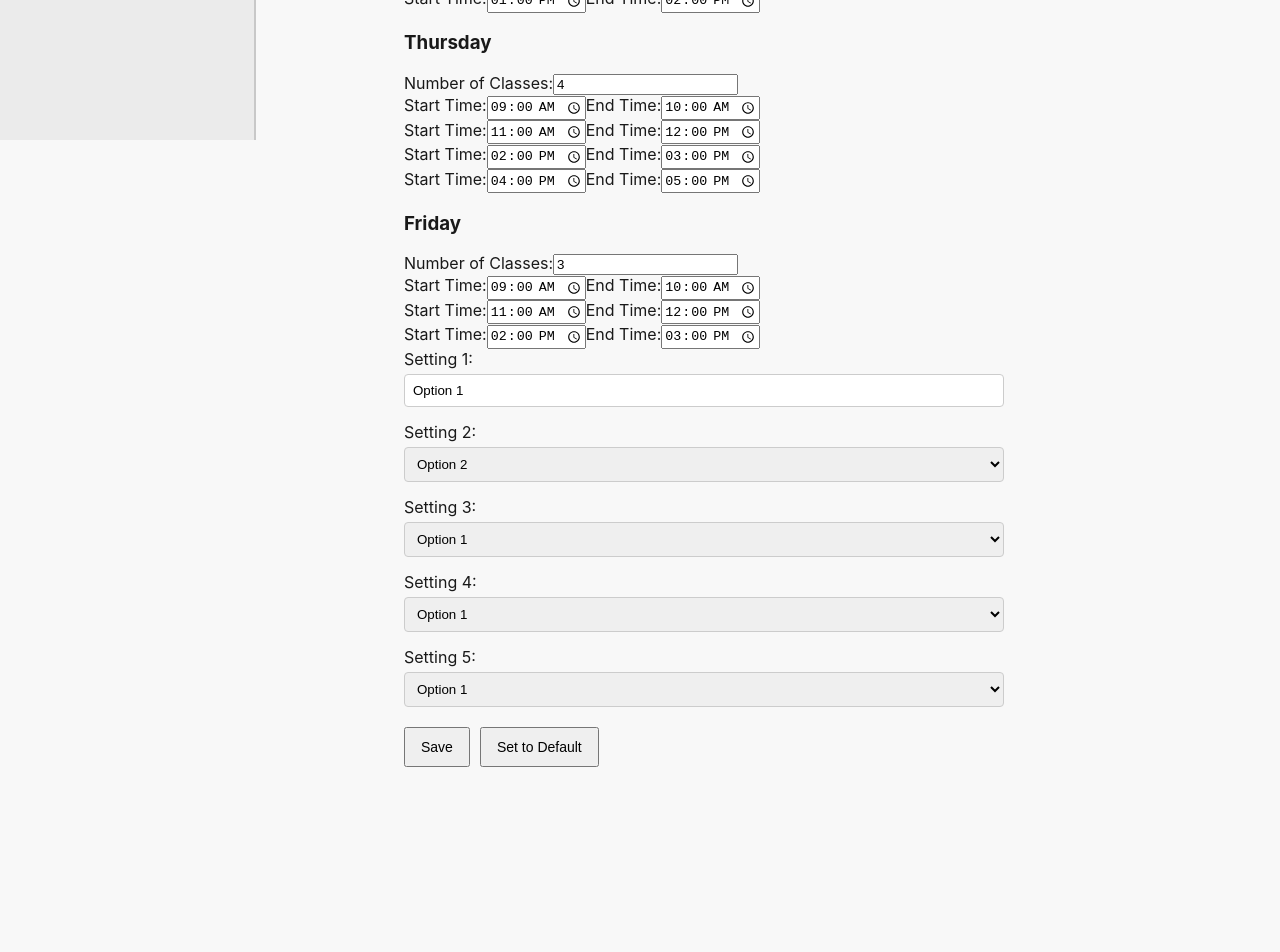
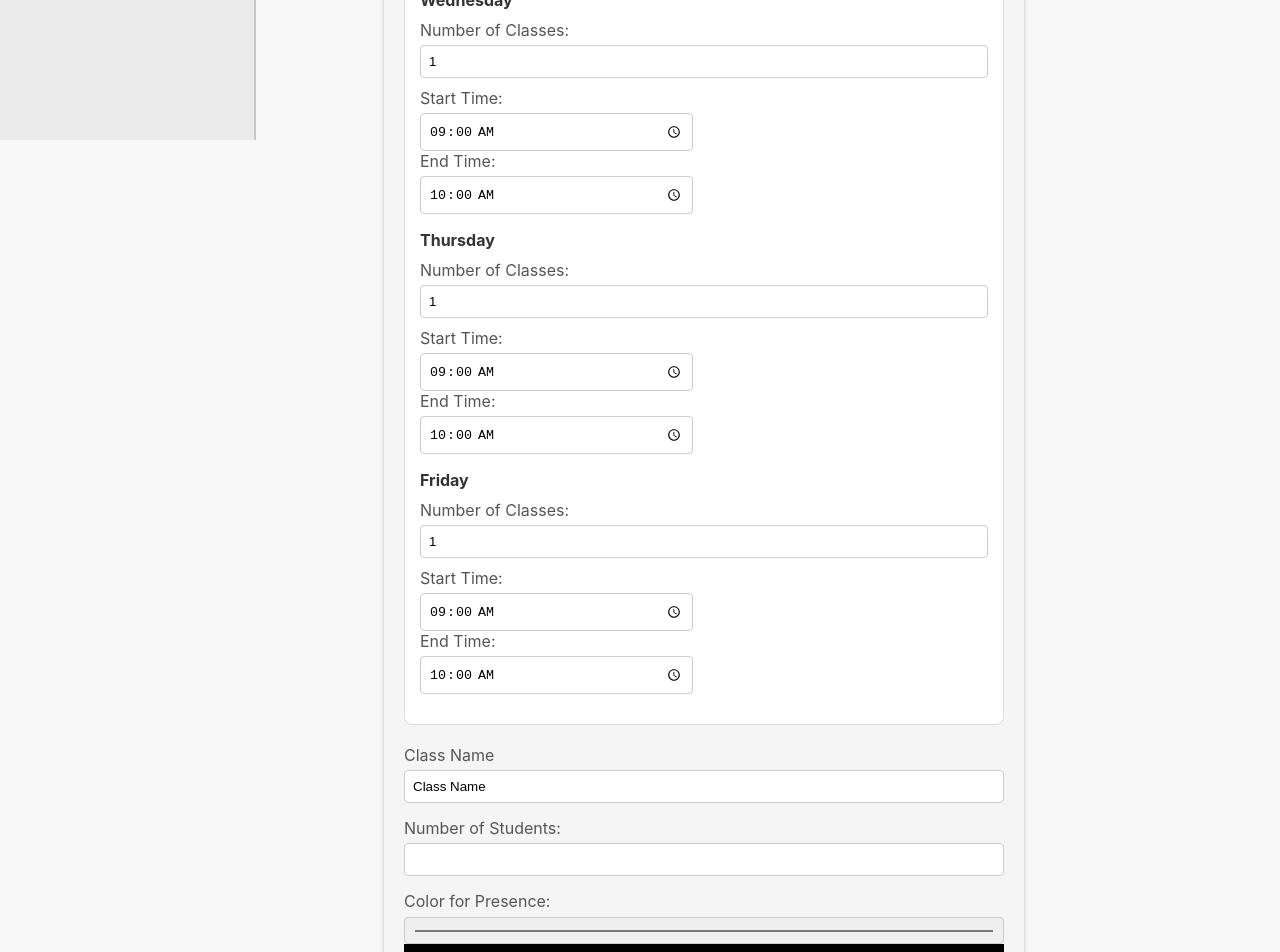
Before and after one commit to ItsWorkzFontys/Pars3.0, a React (Create React App) app in the folder Pars_Frontend/pars_validationdashboard/: page /settings in a window 1280 px wide. Shown: the part 660-1612 px from the top of the page. Before the commit the page ends 1463 px from the top, so only its background shows below. Built offline with nearby package versions, Linux system fonts and the light colour scheme.

Commit message:
frontend settings changes

```diff
--- a/Pars_Frontend/pars_validationdashboard/src/Shared/Components/Content/Pages/Settings/Settings.scss
+++ b/Pars_Frontend/pars_validationdashboard/src/Shared/Components/Content/Pages/Settings/Settings.scss
@@ -4,10 +4,78 @@
     max-width: 600px;
     margin: 0 auto;
     padding: 20px;
+    background-color: #f5f5f5;
+    border: 1px solid #ddd;
+    border-radius: 8px;
+    box-shadow: 0 2px 4px rgba(0, 0, 0, 0.1);
 
     h1 {
         font-size: 24px;
         margin-bottom: 20px;
+        color: #333;
+    }
+
+    .class-schedule-settings {
+        background-color: #fff;
+        padding: 15px;
+        border: 1px solid #ddd;
+        border-radius: 8px;
+        margin-bottom: 20px;
+
+        h2 {
+            font-size: 18px;
+            margin-bottom: 15px;
+            color: #333;
+        }
+
+        .classes-per-day {
+            margin-bottom: 15px;
+
+            h3 {
+                font-size: 16px;
+                margin-bottom: 10px;
+                color: #333;
+            }
+
+            label {
+                display: block;
+                margin-bottom: 5px;
+                color: #555;
+            }
+
+            input {
+                width: 100%;
+                padding: 8px;
+                border: 1px solid #ccc;
+                border-radius: 4px;
+                box-sizing: border-box;
+            }
+
+            .class-times {
+                .class-time {
+                    margin-top: 10px;
+
+                    label {
+                        display: block;
+                        margin-bottom: 5px;
+                        color: #555;
+                    }
+
+                    input {
+                        width: 48%;
+                        margin-right: 4%;
+                        padding: 8px;
+                        border: 1px solid #ccc;
+                        border-radius: 4px;
+                        box-sizing: border-box;
+                    }
+
+                    &:last-child {
+                        margin-right: 0;
+                    }
+                }
+            }
+        }
     }
 
     .settings-list {
@@ -17,6 +85,7 @@
             label {
                 display: block;
                 margin-bottom: 5px;
+                color: #555;
             }
 
             input,
@@ -38,6 +107,10 @@
             padding: 10px 15px;
             font-size: 14px;
             cursor: pointer;
+            background-color: #4caf50;
+            color: #fff;
+            border: none;
+            border-radius: 4px;
         }
     }
 
@@ -64,6 +137,10 @@
             padding: 8px 15px;
             font-size: 14px;
             cursor: pointer;
+            background-color: #4caf50;
+            color: #fff;
+            border: none;
+            border-radius: 4px;
         }
     }
 }
--- a/Pars_Frontend/pars_validationdashboard/src/Shared/Components/Content/Pages/Settings/Settings.tsx
+++ b/Pars_Frontend/pars_validationdashboard/src/Shared/Components/Content/Pages/Settings/Settings.tsx
@@ -1,4 +1,4 @@
-import React, { useState } from "react";
+import React, { useState, useEffect } from "react";
 import 'src/Shared/Components/Content/Pages/Settings/Settings.scss';
 import ScheduleSetting from "./ScheduleSetting"; // Import the interface
 
@@ -7,53 +7,35 @@ interface SettingsProps {}
 const Settings: React.FC<SettingsProps> = () => {
     const [settings, setSettings] = useState({
         schoolName: "Your School",
-        setting1: "Option 1",
+        setting1: "Class Name",
         setting2: "Option 2",
-        setting3: "Option 3",
-        setting4: "Option 4",
-        setting5: "Option 5",
+        setting3: "#000000",
+        setting4: "#000000",
+        setting5: "#000000",
     });
 
-    const [classScheduleSettings, setClassScheduleSettings] = useState<ScheduleSetting>({
-        schoolId: "yourSchoolId", // Replace with the actual school ID
-        classesPerDay: {
-            Monday: 3,
-            Tuesday: 4,
-            Wednesday: 5,
-            Thursday: 4,
-            Friday: 3,
-        },
-        classTimes: {
-            Monday: [
-                { startTime: "08:00", endTime: "09:00" },
-                { startTime: "10:00", endTime: "11:00" },
-                { startTime: "13:00", endTime: "14:00" },
-            ],
-            Tuesday: [
-                { startTime: "09:00", endTime: "10:00" },
-                { startTime: "11:00", endTime: "12:00" },
-                { startTime: "14:00", endTime: "15:00" },
-                { startTime: "16:00", endTime: "17:00" },
-            ],
-            Wednesday: [
-                { startTime: "09:00", endTime: "10:00" },
-                { startTime: "10:00", endTime: "11:00" },
-                { startTime: "11:00", endTime: "12:00" },
-                { startTime: "12:00", endTime: "13:00" },
-                { startTime: "13:00", endTime: "14:00" },
-            ],
-            Thursday: [
-                { startTime: "09:00", endTime: "10:00" },
-                { startTime: "11:00", endTime: "12:00" },
-                { startTime: "14:00", endTime: "15:00" },
-                { startTime: "16:00", endTime: "17:00" },
-            ],
-            Friday: [
-                { startTime: "09:00", endTime: "10:00" },
-                { startTime: "11:00", endTime: "12:00" },
-                { startTime: "14:00", endTime: "15:00" },
-            ],
-        },
+    const [classScheduleSettings, setClassScheduleSettings] = useState<ScheduleSetting>(() => {
+        // Load class schedule settings from local storage when the component mounts
+        const savedClassSettings = localStorage.getItem("classScheduleSettings");
+        return savedClassSettings
+            ? JSON.parse(savedClassSettings)
+            : {
+                  schoolId: "yourSchoolId", // Replace with the actual school ID
+                  classesPerDay: {
+                      Monday: 1,
+                      Tuesday: 1,
+                      Wednesday: 1,
+                      Thursday: 1,
+                      Friday: 1,
+                  },
+                  classTimes: {
+                      Monday: [{ startTime: "08:00", endTime: "09:00" }],
+                      Tuesday: [{ startTime: "09:00", endTime: "10:00" }],
+                      Wednesday: [{ startTime: "09:00", endTime: "10:00" }],
+                      Thursday: [{ startTime: "09:00", endTime: "10:00" }],
+                      Friday: [{ startTime: "09:00", endTime: "10:00" }],
+                  },
+              };
     });
 
     const handleClassesPerDayChange = (dayOfWeek: string, value: number) => {
@@ -89,9 +71,12 @@ const Settings: React.FC<SettingsProps> = () => {
         });
     };
 
-
-
-    const handleClassTimeChange = (dayOfWeek: string, index: number, key: string, value: string) => {
+    const handleClassTimeChange = (
+        dayOfWeek: string,
+        index: number,
+        key: string,
+        value: string
+    ) => {
         setClassScheduleSettings((prevSettings) => {
             const newClassTimes = [...prevSettings.classTimes[dayOfWeek]];
             (newClassTimes[index] as any)[key] = value;
@@ -106,10 +91,14 @@ const Settings: React.FC<SettingsProps> = () => {
         });
     };
 
-    const [showConfirmation, setShowConfirmation] = useState(false);
-    const [confirmationAction, setConfirmationAction] = useState<string>("");
+    const handleInputChange = (key: string, value: string | number) => {
+        setSettings((prevSettings) => ({
+            ...prevSettings,
+            [key]: value,
+        }));
+    };
 
-    const handleInputChange = (key: string, value: string) => {
+    const handleColorChange = (key: string, value: string) => {
         setSettings((prevSettings) => ({
             ...prevSettings,
             [key]: value,
@@ -117,41 +106,42 @@ const Settings: React.FC<SettingsProps> = () => {
     };
 
     const handleSave = () => {
-        setConfirmationAction("Save");
-        setShowConfirmation(true);
+        // Save class schedule settings to local storage
+        localStorage.setItem(
+            "classScheduleSettings",
+            JSON.stringify(classScheduleSettings)
+        );
+
+        // Save general settings to local storage
+        localStorage.setItem("generalSettings", JSON.stringify(settings));
+        window.location.reload();
     };
 
-    const handleSetToDefault = () => {
-        setConfirmationAction("SetToDefault");
-        setShowConfirmation(true);
-    };
+    const setToDeafult = () => {
+        localStorage.clear();
+        window.location.reload();
+    }
 
-    const handleConfirmation = (confirmed: boolean) => {
-        if (confirmed) {
-            // Apply changes based on the confirmation action
-            if (confirmationAction === "Save") {
-                // Perform save logic here
-                console.log("Settings saved:", settings);
-            } else if (confirmationAction === "SetToDefault") {
-                // Reset settings to default values
-                setSettings({
-                    schoolName: "Your School",
-                    setting1: "Option 1",
-                    setting2: "Option 2",
-                    setting3: "Option 3",
-                    setting4: "Option 4",
-                    setting5: "Option 5",
-                });
-            }
+    useEffect(() => {
+        // Save class schedule settings to local storage whenever they change
+        localStorage.setItem(
+            "classScheduleSettings",
+            JSON.stringify(classScheduleSettings)
+        );
+    }, [classScheduleSettings]);
+
+    useEffect(() => {
+        // Load general settings from local storage when the component mounts
+        const savedSettings = localStorage.getItem("generalSettings");
+
+        if (savedSettings) {
+            setSettings(JSON.parse(savedSettings));
         }
-
-        // Close the confirmation window
-        setShowConfirmation(false);
-    };
+    }, []);
 
     return (
         <div className='settings'>
-            <h1>{settings.schoolName}</h1>
+            <h1>{settings.schoolName} {settings.setting1}</h1>
             <div className="class-schedule-settings">
                 <h2>School Classes Schedule</h2>
                 {Object.entries(classScheduleSettings.classesPerDay).map(([dayOfWeek, classesCount]) => (
@@ -188,7 +178,7 @@ const Settings: React.FC<SettingsProps> = () => {
             </div>
             <div className="settings-list">
                 <div className="setting-item">
-                    <label>Setting 1:</label>
+                    <label>Class Name</label>
                     <input
                         type="text"
                         value={settings.setting1}
@@ -196,60 +186,46 @@ const Settings: React.FC<SettingsProps> = () => {
                     />
                 </div>
                 <div className="setting-item">
-                    <label>Setting 2:</label>
-                    <select
-                        value={settings.setting2}
-                        onChange={(e) => handleInputChange("setting2", e.target.value)}
-                    >
-                        <option value="Option 1">Option 1</option>
-                        <option value="Option 2">Option 2</option>
-                    </select>
+                    <label>Number of Students:</label>
+                    <input
+                        type="number"
+                        value={settings.setting2 as unknown as number}
+                        onChange={(e) => handleInputChange("setting2", parseInt(e.target.value, 10))}
+                    />
                 </div>
                 <div className="setting-item">
-                    <label>Setting 3:</label>
-                    <select
+                    <label>Color for Presence:</label>
+                    <input
+                        type="color"
                         value={settings.setting3}
-                        onChange={(e) => handleInputChange("setting3", e.target.value)}
-                    >
-                        <option value="Option 1">Option 1</option>
-                        <option value="Option 2">Option 2</option>
-                    </select>
+                        onChange={(e) => handleColorChange("setting3", e.target.value)}
+                    />
+                <div className="color-preview" style={{ backgroundColor: settings.setting3 }}>&nbsp;</div>
                 </div>
                 <div className="setting-item">
-                    <label>Setting 4:</label>
-                    <select
+                    <label>Color for Absence:</label>
+                    <input
+                        type="color"
                         value={settings.setting4}
-                        onChange={(e) => handleInputChange("setting4", e.target.value)}
-                    >
-                        <option value="Option 1">Option 1</option>
-                        <option value="Option 2">Option 2</option>
-                    </select>
+                        onChange={(e) => handleColorChange("setting4", e.target.value)}
+                    />
+                <div className="color-preview" style={{ backgroundColor: settings.setting4 }}>&nbsp;</div>
                 </div>
                 <div className="setting-item">
-                    <label>Setting 5:</label>
-                    <select
+                    <label>Color for Being Late:</label>
+                    <input
+                        type="color"
                         value={settings.setting5}
-                        onChange={(e) => handleInputChange("setting5", e.target.value)}
-                    >
-                        <option value="Option 1">Option 1</option>
-                        <option value="Option 2">Option 2</option>
-                    </select>
+                        onChange={(e) => handleColorChange("setting5", e.target.value)}
+                    />
+                <div className="color-preview" style={{ backgroundColor: settings.setting5 }}>&nbsp;</div>
                 </div>
             </div>
             <div className="button-container">
                 <button onClick={handleSave}>Save</button>
-                <button onClick={handleSetToDefault}>Set to Default</button>
+                {/* Removed the duplicated "handleSave" for "Set to Default" button */}
+                <button onClick={setToDeafult}>Set to Default</button>
             </div>
-
-            {showConfirmation && (
-                <div className="confirmation-modal">
-                    <p>Are you sure you want to {confirmationAction.toLowerCase()}?</p>
-                    <div className="button-container">
-                        <button onClick={() => handleConfirmation(true)}>Yes</button>
-                        <button onClick={() => handleConfirmation(false)}>No</button>
-                    </div>
-                </div>
-            )}
         </div>
     );
 };
```
